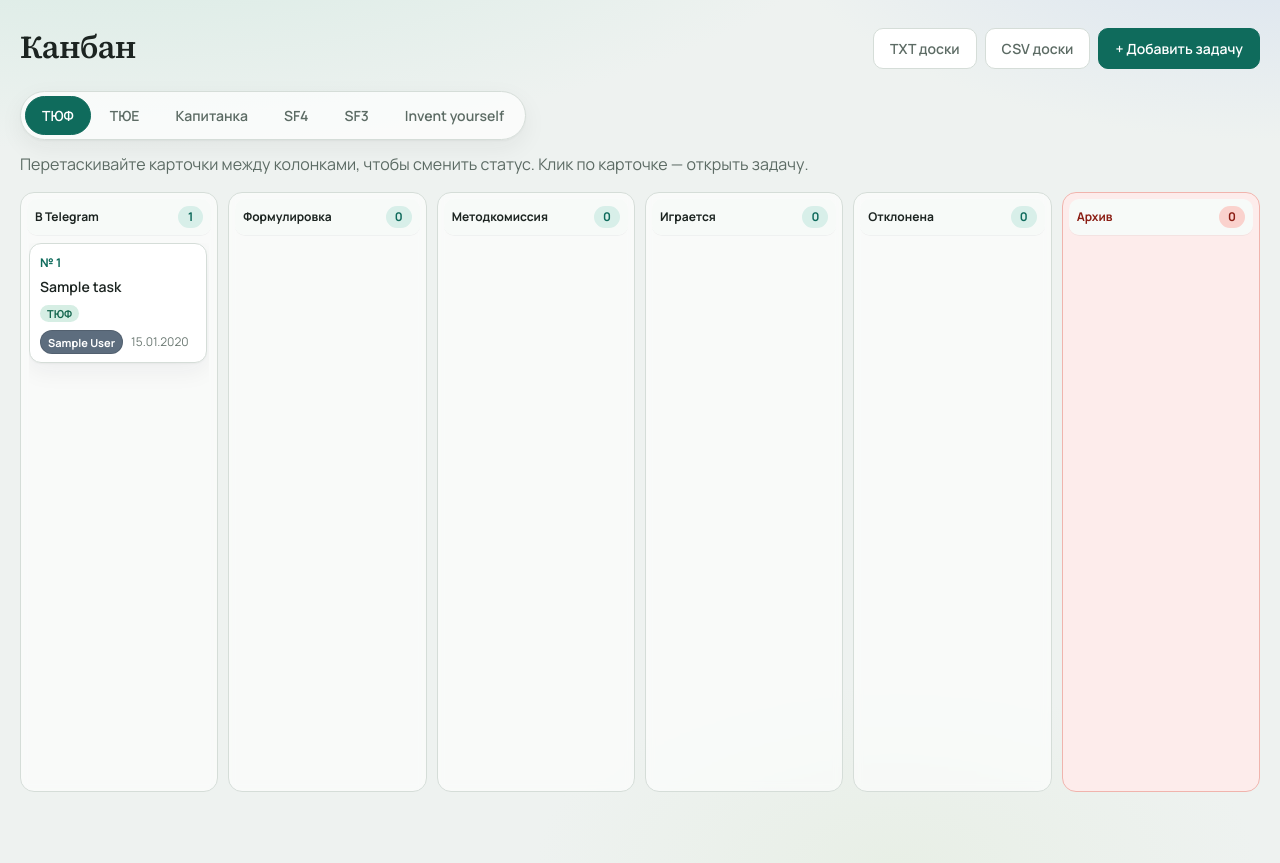
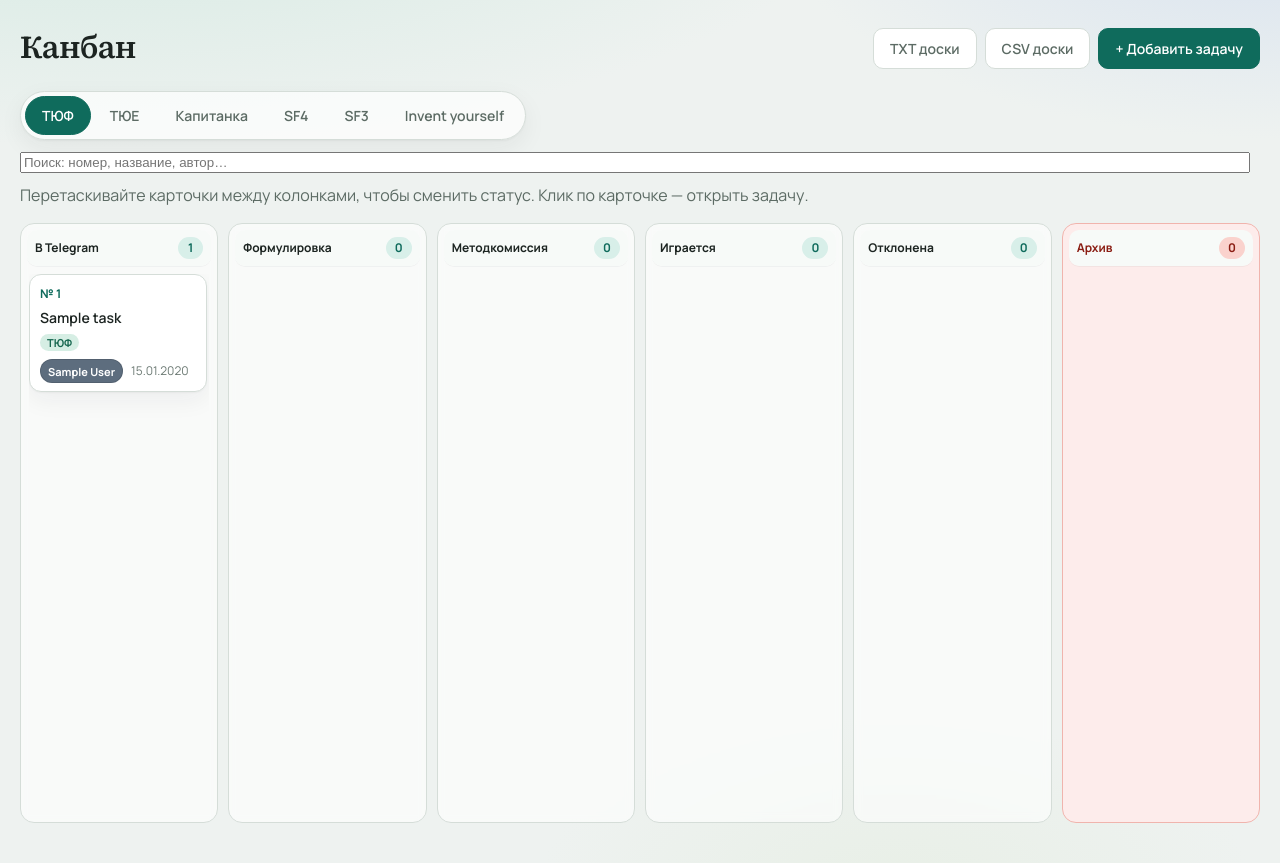
Before and after one commit to karpenko-chernikov/tyuf-tyue-zadachi, a FastAPI app: page /kanban/tyuf in a window 1280 px wide. Shown: the part 63-926 px from the top of the page. Run offline with FastAPI, Linux system fonts and the light colour scheme; the visitor is signed in with stand-in values (Sample User, id 1); data comes from the database, SQL or seed files in the repository; tables that the repository leaves empty hold one stand-in row (values such as "Sample post").

Commit message:
Add kanban search, media badges, and stage-specific task titles.
Support formulirovka/send and tournament-list titles with prefills for existing cards, plus board search and attachment counts on kanban.

Co-authored-by: Cursor <cursoragent@cursor.com>

```diff
--- a/app/history.py
+++ b/app/history.py
@@ -17,7 +17,9 @@ FIELD_LABELS = {
     "title": "Название",
     "condition": "Условие",
     "formulirovka": "Формулировка перед отправлением",
+    "formulirovka_title": "Название для отправки",
     "itogovaya_formulirovka": "Итоговая формулировка",
+    "igraetsya_title": "Название в итоговом списке",
     "author": "Автор",
     "tags": "Теги",
     "status": "Статус",
--- a/app/main.py
+++ b/app/main.py
@@ -34,6 +34,10 @@ def _ensure_columns():
             conn.execute(text("ALTER TABLE tasks ADD COLUMN formulirovka TEXT"))
         if "itogovaya_formulirovka" not in cols:
             conn.execute(text("ALTER TABLE tasks ADD COLUMN itogovaya_formulirovka TEXT"))
+        if "formulirovka_title" not in cols:
+            conn.execute(text("ALTER TABLE tasks ADD COLUMN formulirovka_title VARCHAR(500)"))
+        if "igraetsya_title" not in cols:
+            conn.execute(text("ALTER TABLE tasks ADD COLUMN igraetsya_title VARCHAR(500)"))
         if "archived" not in cols:
             conn.execute(text("ALTER TABLE tasks ADD COLUMN archived BOOLEAN DEFAULT 0 NOT NULL"))
 
--- a/app/models.py
+++ b/app/models.py
@@ -46,7 +46,9 @@ class Task(Base):
     title = Column(String(500), nullable=True)
     condition = Column(Text, nullable=True)
     formulirovka = Column(Text, nullable=True)
+    formulirovka_title = Column(String(500), nullable=True)
     itogovaya_formulirovka = Column(Text, nullable=True)
+    igraetsya_title = Column(String(500), nullable=True)
     author = Column(String(100), nullable=True)
     status = Column(String(50), default="tg", index=True)
     proverena = Column(String(20), nullable=True)
--- a/app/routes.py
+++ b/app/routes.py
@@ -141,6 +141,7 @@ async def _uploads_from_request(request: Request, field: str) -> list[UploadFile
 # Поля, которые очищаем при уходе со статуса «играется»
 _IGRAETSYA_ONLY_FIELDS = (
     ("itogovaya_formulirovka", "Итоговая формулировка"),
+    ("igraetsya_title", "Название в итоговом списке"),
     ("turnir", "Турнир"),
     ("turnir_year", "Год турнира"),
     ("task_number", "Номер задачи"),
@@ -169,6 +170,8 @@ def _fields_to_clear_on_status(task: Task, new_status: str) -> list[tuple[str, s
                 to_clear.append((field, label))
     if new_status == Status.TG.value and _field_has_value(task, "formulirovka"):
         to_clear.append(("formulirovka", "Формулировка перед отправлением"))
+    if new_status == Status.TG.value and _field_has_value(task, "formulirovka_title"):
+        to_clear.append(("formulirovka_title", "Название для отправки"))
     return to_clear
 
 
@@ -177,12 +180,14 @@ def _apply_status_field_clears(task: Task, new_status: str) -> None:
         return
     if new_status != Status.IGRAETSYA.value:
         task.itogovaya_formulirovka = None
+        task.igraetsya_title = None
         task.turnir = None
         task.turnir_year = None
         task.task_number = None
         task.etap_kk = None
     if new_status == Status.TG.value:
         task.formulirovka = None
+        task.formulirovka_title = None
 
 
 def _confirm_message(new_status: str, to_clear: list[tuple[str, str]]) -> str:
@@ -677,7 +682,7 @@ def kanban_board(request: Request, board: str, db: Session = Depends(get_db)):
 
     tasks = (
         db.query(Task)
-        .options(selectinload(Task.tags))
+        .options(selectinload(Task.tags), selectinload(Task.attachments))
         .filter(Task.tags.any(Tag.slug == board))
         .order_by(
             Task.idea_number.asc().nullslast(),
@@ -688,6 +693,21 @@ def kanban_board(request: Request, board: str, db: Session = Depends(get_db)):
     )
     attach_idea_occurrences(db, tasks)
     tasks = _sort_tasks_by_idea_display(tasks)
+
+    media_counts: dict[int, dict[str, int]] = {}
+    for task in tasks:
+        imgs = vids = other = 0
+        for att in task.attachments or []:
+            if att.comment_id is not None:
+                continue
+            if is_image_attachment(att):
+                imgs += 1
+            elif is_video_attachment(att):
+                vids += 1
+            else:
+                other += 1
+        if imgs or vids or other:
+            media_counts[task.id] = {"images": imgs, "videos": vids, "files": other}
 
     tasks_by_status = {s.value: [] for s in columns}
     for task in tasks:
@@ -705,6 +725,7 @@ def kanban_board(request: Request, board: str, db: Session = Depends(get_db)):
             "boards": boards,
             "columns": columns,
             "tasks_by_status": tasks_by_status,
+            "media_counts": media_counts,
             "status_short": STATUS_SHORT_LABELS,
             "format_igraetsya": format_igraetsya,
             "format_idea_label": format_idea_label,
@@ -740,10 +761,11 @@ def api_set_status(
     # Для «формулировка» / «играется» статус меняем только если поля уже заполнены.
     # Иначе открываем форму — без сохранения статус не меняется (Отмена = остаётся как было).
     needs_edit = False
-    if status == Status.FORMULIROVKA.value and not (task.formulirovka or "").strip():
-        needs_edit = True
+    if status == Status.FORMULIROVKA.value:
+        if not (task.formulirovka or "").strip() or not (task.formulirovka_title or "").strip():
+            needs_edit = True
     elif status == Status.IGRAETSYA.value:
-        if not (task.itogovaya_formulirovka or "").strip():
+        if not (task.itogovaya_formulirovka or "").strip() or not (task.igraetsya_title or "").strip():
             needs_edit = True
         elif task_is_kapitanka(task):
             if not task.etap_kk or not task.turnir_year:
@@ -911,6 +933,8 @@ def _build_task_from_form(
     turnir_year: str,
     task_number: str,
     etap_kk: str,
+    formulirovka_title: str = "",
+    igraetsya_title: str = "",
 ) -> Task:
     tg_dt = parse_datetime_local(telegram_datetime)
     if not tg_dt:
@@ -962,12 +986,17 @@ def _build_task_from_form(
     if status == Status.METODKOM.value and not allow_metodkom:
         raise ValueError("Статус «Отправлена в методкомиссию» недоступен для выбранных тегов")
 
-    if status == Status.FORMULIROVKA.value and not formulirovka.strip():
-        raise ValueError("Заполните «Формулировку перед отправлением»")
+    if status == Status.FORMULIROVKA.value:
+        if not formulirovka.strip():
+            raise ValueError("Заполните «Формулировку перед отправлением»")
+        if not formulirovka_title.strip():
+            raise ValueError("Укажите «Название для отправки»")
 
     if status == Status.IGRAETSYA.value:
         if not itogovaya_formulirovka.strip():
             raise ValueError("Заполните «Итоговую формулировку»")
+        if not igraetsya_title.strip():
+            raise ValueError("Укажите «Название в итоговом списке»")
         if is_kk:
             if not etap_kk.strip() or not turnir_year.strip():
                 raise ValueError("Для Капитанки укажите этап (полуфинал/финал) и год")
@@ -983,7 +1012,9 @@ def _build_task_from_form(
     task.title = title.strip() or None
     task.condition = condition.strip() or None
     task.formulirovka = formulirovka.strip() or None
+    task.formulirovka_title = formulirovka_title.strip() or None
     task.itogovaya_formulirovka = itogovaya_formulirovka.strip() or None
+    task.igraetsya_title = igraetsya_title.strip() or None
     task.author = author.strip() or None
     task.tags = tags
     task.status = status or Status.TG.value
@@ -1072,7 +1103,9 @@ async def create_task(
     sources: str = Form(""),
     telegram_datetime: str = Form(""),
     formulirovka: str = Form(""),
+    formulirovka_title: str = Form(""),
     itogovaya_formulirovka: str = Form(""),
+    igraetsya_title: str = Form(""),
     turnir: str = Form(""),
     turnir_year: str = Form(""),
     task_number: str = Form(""),
@@ -1105,6 +1138,8 @@ async def create_task(
             turnir_year,
             task_number,
             etap_kk,
+            formulirovka_title=formulirovka_title,
+            igraetsya_title=igraetsya_title,
         )
         db.flush()
         record_created(db, task, user)
@@ -1149,7 +1184,9 @@ async def create_task(
             "sources": sources,
             "telegram_datetime": telegram_datetime,
             "formulirovka": formulirovka,
+            "formulirovka_title": formulirovka_title,
             "itogovaya_formulirovka": itogovaya_formulirovka,
+            "igraetsya_title": igraetsya_title,
             "turnir": turnir,
             "turnir_year": turnir_year,
             "task_number": task_number,
@@ -1249,9 +1286,15 @@ def edit_task_page(
 
     hint = None
     if target == Status.FORMULIROVKA.value:
-        hint = "Заполните «Формулировку перед отправлением» и нажмите «Сохранить». «Отмена» — статус не изменится."
+        hint = (
+            "Заполните «Название для отправки» и «Формулировку перед отправлением», "
+            "затем «Сохранить». «Отмена» — статус не изменится."
+        )
     elif target == Status.IGRAETSYA.value:
-        hint = "Заполните «Итоговую формулировку» и данные турнира, затем «Сохранить». «Отмена» — статус не изменится."
+        hint = (
+            "Заполните «Название в итоговом списке», «Итоговую формулировку» и данные турнира, "
+            "затем «Сохранить». «Отмена» — статус не изменится."
+        )
 
     first_tag = sorted(task.tags, key=lambda t: (t.sort_order, t.name))[0] if task.tags else None
     cancel_url = f"/kanban/{first_tag.slug}" if first_tag else f"/tasks/{task.id}"
@@ -1291,7 +1334,9 @@ async def update_task(
     sources: str = Form(""),
     telegram_datetime: str = Form(""),
     formulirovka: str = Form(""),
+    formulirovka_title: str = Form(""),
     itogovaya_formulirovka: str = Form(""),
+    igraetsya_title: str = Form(""),
     turnir: str = Form(""),
     turnir_year: str = Form(""),
     task_number: str = Form(""),
@@ -1326,6 +1371,8 @@ async def update_task(
             turnir_year,
             task_number,
             etap_kk,
+            formulirovka_title=formulirovka_title,
+            igraetsya_title=igraetsya_title,
         )
         record_update(db, task, user, before)
         for att in await save_uploads(
@@ -1352,7 +1399,9 @@ async def update_task(
             "sources": sources,
             "telegram_datetime": telegram_datetime,
             "formulirovka": formulirovka,
+            "formulirovka_title": formulirovka_title,
             "itogovaya_formulirovka": itogovaya_formulirovka,
+            "igraetsya_title": igraetsya_title,
             "turnir": turnir,
             "turnir_year": turnir_year,
             "task_number": task_number,
@@ -1395,7 +1444,9 @@ async def update_task(
             "sources": sources,
             "telegram_datetime": telegram_datetime,
             "formulirovka": formulirovka,
+            "formulirovka_title": formulirovka_title,
             "itogovaya_formulirovka": itogovaya_formulirovka,
+            "igraetsya_title": igraetsya_title,
             "turnir": turnir,
             "turnir_year": turnir_year,
             "task_number": task_number,
--- a/app/static/style.css
+++ b/app/static/style.css
@@ -886,6 +886,34 @@ textarea { resize: vertical; }
 }
 .board-hint { margin: 0 0 16px; }
 
+.kanban-toolbar {
+  display: flex;
+  flex-wrap: wrap;
+  gap: 10px;
+  align-items: center;
+  margin: 0 0 10px;
+}
+.kanban-search-label {
+  flex: 1;
+  min-width: 220px;
+  margin: 0;
+  font-weight: 500;
+}
+.kanban-search-label input {
+  width: 100%;
+  margin-top: 0;
+}
+.visually-hidden {
+  position: absolute;
+  width: 1px;
+  height: 1px;
+  padding: 0;
+  margin: -1px;
+  overflow: hidden;
+  clip: rect(0, 0, 0, 0);
+  border: 0;
+}
+
 .kanban {
   display: grid;
   grid-template-columns: repeat(var(--kanban-cols, 6), minmax(0, 1fr));
@@ -1001,12 +1029,46 @@ textarea { resize: vertical; }
 .kanban-card-title {
   font-size: 14px;
   font-weight: 600;
-  margin-bottom: 8px;
+  margin-bottom: 6px;
   line-height: 1.35;
   display: -webkit-box;
   -webkit-box-orient: vertical;
   -webkit-line-clamp: 2;
   overflow: hidden;
+}
+.kanban-card-sub {
+  font-size: 12px;
+  color: var(--muted);
+  margin: 0 0 6px;
+  line-height: 1.3;
+  display: -webkit-box;
+  -webkit-box-orient: vertical;
+  -webkit-line-clamp: 2;
+  overflow: hidden;
+}
+.kanban-card-media {
+  display: flex;
+  flex-wrap: wrap;
+  gap: 6px;
+  margin: 0 0 6px;
+  font-size: 11px;
+  color: #3a5560;
+}
+.kanban-card-media span {
+  background: #eef5f8;
+  border: 1px solid #d5e3ea;
+  border-radius: 999px;
+  padding: 2px 7px;
+  font-weight: 600;
+}
+.kanban-card-warn {
+  margin: 0 0 6px;
+  font-size: 11px;
+  font-weight: 700;
+  color: #8a3b12;
+  background: #fff3e6;
+  border-radius: 6px;
+  padding: 3px 7px;
 }
 .kanban-card-tags {
   margin: 0 0 8px;
--- a/app/templates/base.html
+++ b/app/templates/base.html
@@ -7,7 +7,7 @@
   <link rel="preconnect" href="https://fonts.googleapis.com">
   <link rel="preconnect" href="https://fonts.gstatic.com" crossorigin>
   <link href="https://fonts.googleapis.com/css2?family=Manrope:wght@400;500;600;700&family=Source+Serif+4:opsz,wght@8..60,500;8..60,600&display=swap" rel="stylesheet">
-  <link rel="stylesheet" href="/static/style.css?v=37">
+  <link rel="stylesheet" href="/static/style.css?v=38">
 </head>
 <body class="{% if not user %}body-login{% endif %}">
   {% if user %}
--- a/app/templates/kanban.html
+++ b/app/templates/kanban.html
@@ -17,6 +17,13 @@
   {% endfor %}
 </div>
 
+<div class="kanban-toolbar">
+  <label class="kanban-search-label">
+    <span class="visually-hidden">Поиск на доске</span>
+    <input type="search" id="kanban-search" placeholder="Поиск: номер, название, автор…" autocomplete="off">
+  </label>
+  <span class="muted" id="kanban-search-hint"></span>
+</div>
 <p class="muted board-hint">Перетаскивайте карточки между колонками, чтобы сменить статус. Клик по карточке — открыть задачу.</p>
 
 <div class="kanban" id="kanban" data-board="{{ board }}" style="--kanban-cols: {{ columns|length }}">
@@ -28,22 +35,42 @@
     </div>
     <div class="kanban-list" data-status="{{ st.value }}">
     {% for task in tasks_by_status.get(st.value, []) %}
+      {% set mc = media_counts.get(task.id) %}
+      {% set missing_ft = task.status in ('formulirovka', 'metodkom', 'igraetsya') and not task.formulirovka_title %}
+      {% set missing_it = task.status == 'igraetsya' and not task.igraetsya_title %}
       <article
         class="kanban-card {% if task.status == 'archived' %}kanban-card-archived{% endif %}"
         data-id="{{ task.id }}"
         data-href="/tasks/{{ task.id }}"
+        data-search="{{ (format_idea_label(task) ~ ' ' ~ (task.title or '') ~ ' ' ~ (task.formulirovka_title or '') ~ ' ' ~ (task.igraetsya_title or '') ~ ' ' ~ (task.author or '') ~ ' ' ~ (task.condition or ''))|lower }}"
         draggable="false"
         role="link"
         tabindex="0"
       >
         <div class="kanban-card-num">{% if task.idea_number is none %}без №{% else %}{{ format_idea_label(task) }}{% endif %}</div>
         <div class="kanban-card-title">{{ task.title or 'Без названия' }}</div>
+        {% if task.formulirovka_title and task.status in ('formulirovka', 'metodkom', 'igraetsya') %}
+        <div class="kanban-card-sub">Отправка: {{ task.formulirovka_title }}</div>
+        {% endif %}
+        {% if task.igraetsya_title and task.status == 'igraetsya' %}
+        <div class="kanban-card-sub">Список: {{ task.igraetsya_title }}</div>
+        {% endif %}
         {% if task.tags %}
         <div class="kanban-card-tags tag-chips">
           {% for t in task.tags|sort(attribute='sort_order') %}
           <span class="board-chip tag-{{ t.slug }}">{{ t.name }}</span>
           {% endfor %}
         </div>
+        {% endif %}
+        {% if mc %}
+        <div class="kanban-card-media" title="Вложения к условию">
+          {% if mc.images %}<span>фото {{ mc.images }}</span>{% endif %}
+          {% if mc.videos %}<span>видео {{ mc.videos }}</span>{% endif %}
+          {% if mc.files %}<span>файлы {{ mc.files }}</span>{% endif %}
+        </div>
+        {% endif %}
+        {% if missing_ft or missing_it %}
+        <div class="kanban-card-warn">нужно название{% if missing_it %} в списке{% elif missing_ft %} для отправки{% endif %}</div>
         {% endif %}
         <div class="kanban-card-meta">
           {% if task.author %}
@@ -66,9 +93,32 @@ function refreshKanbanCounts() {
   document.querySelectorAll('.kanban-list').forEach(col => {
     const st = col.dataset.status;
     const el = document.getElementById('count-' + st);
-    if (el) el.textContent = col.querySelectorAll('.kanban-card').length;
+    if (el) {
+      const visible = [...col.querySelectorAll('.kanban-card')].filter(c => !c.hidden).length;
+      el.textContent = visible;
+    }
   });
 }
+
+function applyKanbanSearch() {
+  const q = (document.getElementById('kanban-search')?.value || '').trim().toLowerCase();
+  let shown = 0;
+  let total = 0;
+  document.querySelectorAll('.kanban-card').forEach((card) => {
+    total += 1;
+    const hay = card.dataset.search || '';
+    const ok = !q || hay.includes(q);
+    card.hidden = !ok;
+    if (ok) shown += 1;
+  });
+  const hint = document.getElementById('kanban-search-hint');
+  if (hint) {
+    hint.textContent = q ? `Показано ${shown} из ${total}` : '';
+  }
+  refreshKanbanCounts();
+}
+
+document.getElementById('kanban-search')?.addEventListener('input', applyKanbanSearch);
 
 function revertCard(evt, card) {
   evt.from.insertBefore(card, evt.from.children[evt.oldIndex] || null);
@@ -113,6 +163,8 @@ document.querySelectorAll('.kanban-list').forEach(list => {
     scroll: true,
     bubbleScroll: true,
     forceAutoScrollFallback: true,
+    filter: '[hidden]',
+    preventOnFilter: true,
     onStart: (evt) => {
       if (evt.item) evt.item.dataset.dragging = '1';
     },
@@ -122,7 +174,6 @@ document.querySelectorAll('.kanban-list').forEach(list => {
       const newStatus = evt.to.dataset.status;
       const oldStatus = evt.from.dataset.status;
 
-      // не открывать карточку после дропа
       setTimeout(() => { card.dataset.dragging = '0'; }, 50);
 
       refreshKanbanCounts();
```
Also changed, not shown: app/export.py (+8 -0 lines), app/templates/detail.html (+12 -2 lines), app/templates/form.html (+20 -0 lines).
